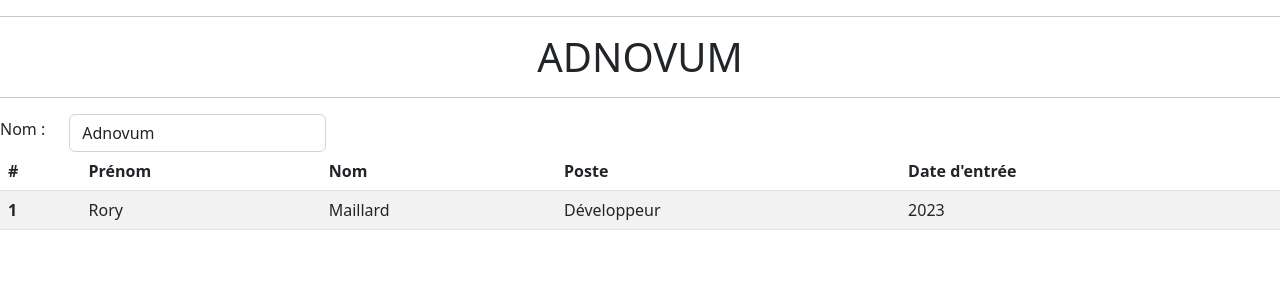
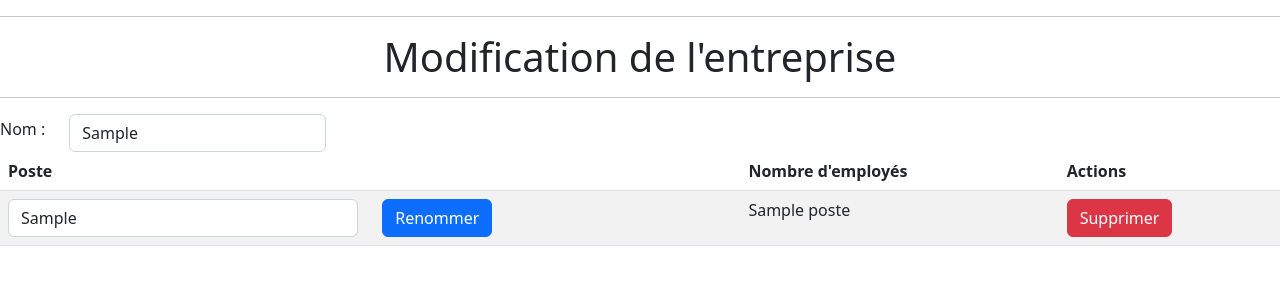
Before and after one commit to nlnTessi07/ue_web_maillard_tessier, a Flask app: template templates/modifEntreprise.html.jinja2 in a window 1280 px wide. Shown: the top 300 px of the page. Run offline with Flask 2, Linux system fonts and the light colour scheme; the template is opened without the code that fills it: most values are stand-ins (such as "Sample title", 1, 10 or a date in 2020).

Commit message:
modification entreprsies

```diff
--- a/app.py
+++ b/app.py
@@ -56,6 +56,13 @@ def getPersonnesOrganisation(id):
     for personne in travailleurs:
         personnes.append([personne, personne.annee_position, getPositionById(personne.id)])
     return [entreprise, personnes]
+
+def getTuteurByStudentId(id):
+    pfe = db.session.query(PFE).filter(PFE.eleve_id==id).first()
+    if pfe != None:
+        return pfe.tuteur.name + pfe.tuteur.lastName
+    return ""
+
 def getList(id,name,lastName,promotion,taf1,taf2,entreprise_stage,tuteur,position,entreprise):
     #id, name, lastName, promotion, taf1, taf2, nomPfe, EtatCivil
     personnes = db.session.query(Personne.id, Personne.name, Personne.lastName, Personne.promotion, Personne.genre,Personne.dateNaissance)
@@ -67,10 +74,6 @@ def getList(id,name,lastName,promotion,taf1,taf2,entreprise_stage,tuteur,positio
         personnes = personnes.filter(Personne.name.contains(name)).all()
     if(lastName):
         personnes = personnes.filter(Personne.lastName.contains(lastName)).all()
-    if (tuteur):
-        personnes = personnes.filter(Personne.tuteur_id == tuteur.id).all()
-    if (entreprise):
-        personnes = personnes.filter(Personne.organisation_id == entreprise.id).all()
     #remise en forme des données et ajout des tafs :
     liste_personnes = []
 
@@ -97,21 +100,35 @@ def getList(id,name,lastName,promotion,taf1,taf2,entreprise_stage,tuteur,positio
     if(taf1):
         nouvelle_liste = []
         for p in (liste_personnes):
-                if taf1 in str(p[4:6]):
+                if taf1.lower() in str(p[4:6]).lower():
                     nouvelle_liste.append(p)
         liste_personnes = nouvelle_liste
 
     if (entreprise_stage):
         nouvelle_liste=[]
         for p in (liste_personnes):
-            if (personne[9].entreprise_stage.name == entreprise_stage):
+            if personne[9]!=None:
+                entr= personne[9].entreprise_stage
+                if entreprise_stage.lower() in entr.name.lower():
+                    nouvelle_liste.append(p)
+        liste_personnes=nouvelle_liste
+    if (tuteur):
+        nouvelle_liste=[]
+        for p in liste_personnes:
+            if tuteur.lower() in getTuteurByStudentId(p[0]).lower():
                 nouvelle_liste.append(p)
         liste_personnes=nouvelle_liste
+    if (entreprise):
+        nouvelle_liste=[]
+        for p in liste_personnes:
+            if entreprise in p[7][0].name.lower():
+                nouvelle_liste.append(p)
+        liste_personnes= nouvelle_liste
 
     if (position):
         nouvelle_liste=[]
         for p in liste_personnes:
-            if p[8][0].titre == position:
+            if position.lower() in p[8][0].titre.lower():
                 nouvelle_liste.append(p)
         liste_personnes= nouvelle_liste
     return liste_personnes
@@ -236,7 +253,21 @@ def addStudent(name,lastname,genre,annee,mois,jour,promotion,annee2,annee3):
 
 #getPromotions #[[annee, [élèves], nombre eleves], ...] ok
 #add, modify, delete
-
+def getPostesEntreprise(id):
+    entreprise = db.session.query(Organisation).filter(Organisation.id==id).first()
+    list_postes = db.session.query(Position).filter(Position.organisations.contains(entreprise))
+    postes=[]
+    for poste in list_postes:
+        personnes_poste = poste.personnes
+        personnes=[]
+        for personne in personnes_poste:
+            print(personne)
+            print(personne.id)
+            print(getOrganisationById(personne.id))
+            if getOrganisationById(personne.id)[0]==entreprise:
+                personnes.append(personne)
+        postes.append([poste,len(personnes)])
+    return (entreprise,postes)
 
 @app.route('/clean')
 def routeClean():
@@ -334,6 +365,10 @@ def dashboardPost(isAdmin,current_id):
         return flask.render_template('Dashboard.html.jinja2', isAdmin=isAdmin, current_id=current_id, personnes=personnes,
                                      tafs=tafs, entreprises=entreprises, promos=promos)
 
+@app.route('/EntrepriseModif/<id>')
+def entrepriseModif(id):
+    entreprise,postes = getPostesEntreprise(id)
+    return flask.render_template('modifEntreprise.html.jinja2',entreprise=entreprise,postes=postes)
 
 @app.route('/UserModif/<id>')
 def userModif(id):
@@ -346,7 +381,6 @@ def userModifPost():
 
 @app.route('/UserDetails/<isAdmin>/<id>/<current_id>')
 def userDetails(isAdmin,id,current_id):
-    addTaf("gvvtfrtrffgrfrr")
     personne=getList(id,None,None,None,None,None,None,None,None,None)[0]
     return flask.render_template('detailsStudent.jinja2',personne=personne,isAdmin=isAdmin,current_id=current_id)
 @app.route('/EntrepriseDetails/<isAdmin>/<id>')
--- a/fun.py
+++ b/fun.py
@@ -302,6 +302,8 @@ def createBase():
     NASA.personnes.append(Emma)
     Carouf.personnes.append(Gregoire)
     FTX.personnes.append(Lea)
+    Labo.personnes.append(Nino)
+    engie.personnes.append(Lilian)
     CreditSuisse.personnes.append(Nathan)
     ESA.personnes.append(Octave)
     edf.personnes.append(Thibault)
--- a/templates/Dashboard.html.jinja2
+++ b/templates/Dashboard.html.jinja2
@@ -72,7 +72,7 @@
                                   <input autocomplete="off" class="form-control" list="Promo" id="promo" name="promo" placeholder="Promo">
                                   </div>
                                   <div class="col-2">
-                                  <input autocomplete="off" class="form-control" list="Entreprise" id="satge" name="stage" placeholder="Entreprise de stage">
+                                  <input autocomplete="off" class="form-control" list="Entreprise" id="stage" name="stage" placeholder="Entreprise de stage">
                                   </div>
                                   <div class="col-1">
                                   <input autocomplete="off" class="form-control" list="Tuteur" id="tuteur" name="tuteur" placeholder="Tuteur">
@@ -233,7 +233,7 @@
                     <td>
                     <button type="button" class="btn btn-primary" onclick="window.location.href='{{ url_for( 'entrepriseDetails' ,isAdmin=isAdmin, id=entreprise[0].id) }}';">Détails</button>
                         {% if isAdmin=='True' %}
-                            <button type="submit" class="btn btn-primary" name="modifEntreprise">Modifier</button>
+                            <button type="submit" class="btn btn-primary" onclick="window.location.href='{{ url_for( 'entrepriseModif', id=entreprise[0].id) }}';">Modifier</button>
                             <button type="submit" class="btn btn-danger" name="supprimerEntreprise">Supprimer</button>
                         {% endif %}
                     </td>
--- a/templates/modifEntreprise.html.jinja2
+++ b/templates/modifEntreprise.html.jinja2
@@ -10,7 +10,7 @@
     </head>
     <body>
         <HR>
-        <h1>ADNOVUM</h1>
+        <h1>Modification de l'entreprise</h1>
         <HR>
         <form method="POST">
             <div class="row align-items-center">
@@ -18,27 +18,34 @@
                     <label for="Name" class="form-label">Nom :</label>
                   </div>
                   <div class = "col-auto">
-                    <input autocomplete="off" type="text" class="form-control" id="Name" name="nom" value="Adnovum">
+                    <input autocomplete="off" type="text" class="form-control" id="Name" name="nom" value={{ entreprise.name }}>
                   </div>
             </div>
             <table class="table table-striped">
               <thead>
                 <tr>
-                    <th scope="col">#</th>
-                    <th scope="col">Prénom</th>
-                    <th scope="col">Nom</th>
                     <th scope="col">Poste</th>
-                    <th scope="col">Date d'entrée</th>
+                    <th scope="col">Nombre d'employés</th>
+                    <th scope="col">Actions</th>
                 </tr>
               </thead>
               <tbody>
+              {% for poste in postes %}
                 <tr>
-                    <th scope="row">1</th>
-                    <td>Rory</td>
-                    <td>Maillard</td>
-                    <td>Développeur</td>
-                    <td>2023</td>
+                    <td>
+                        <div class="row align-items-center">
+                            <div class="col">
+                                <input autocomplete="off" type="text" class="form-control" name="titre" value={{ poste[0].titre }}>
+                            </div>
+                            <div class="col">
+                                <button type="submit" class="btn btn-primary" name="Renommer Poste">Renommer</button>
+                            </div>
+                        </div>
+                    </td>
+                    <td>{{ poste[1] }}</td>
+                    <td><button type="submit" class="btn btn-danger" name="supprimerPoste">Supprimer</button></td>
                 </tr>
+              {% endfor %}
               </tbody>
             </table>
         </form>
```
